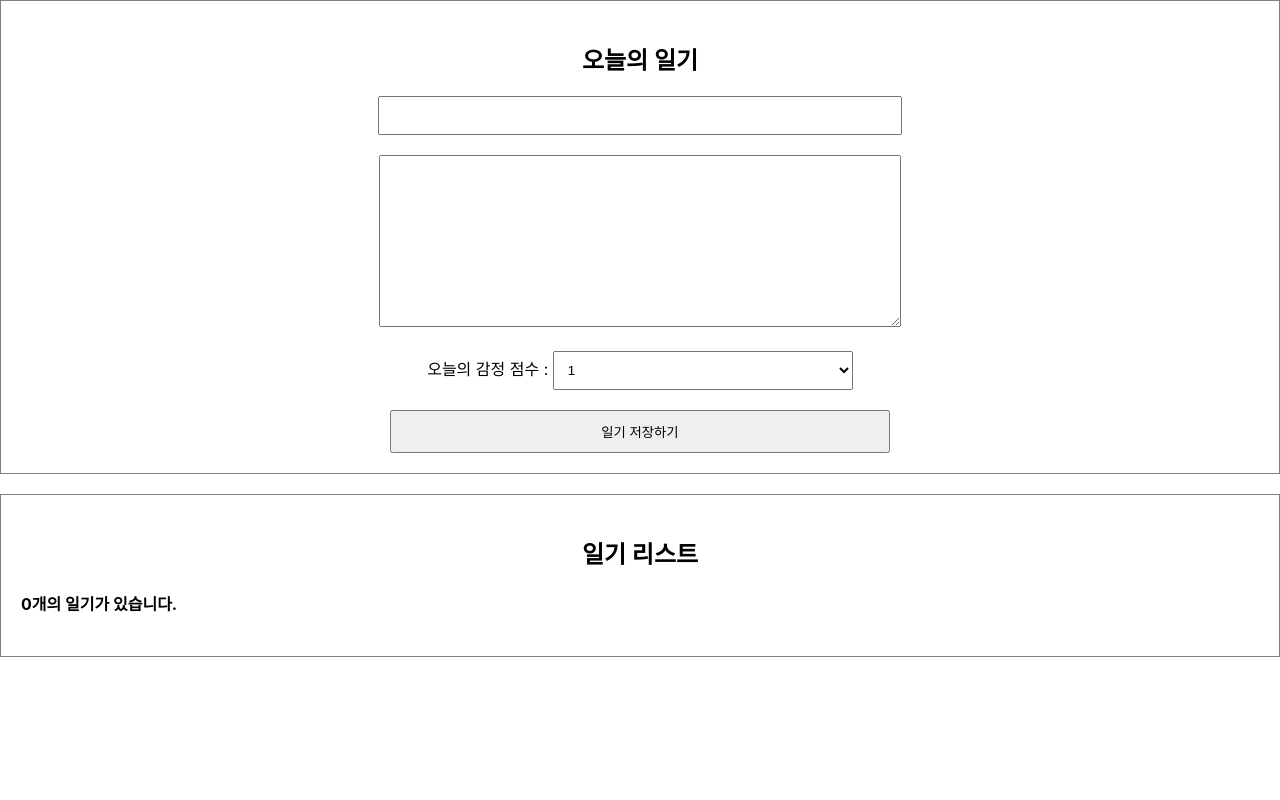
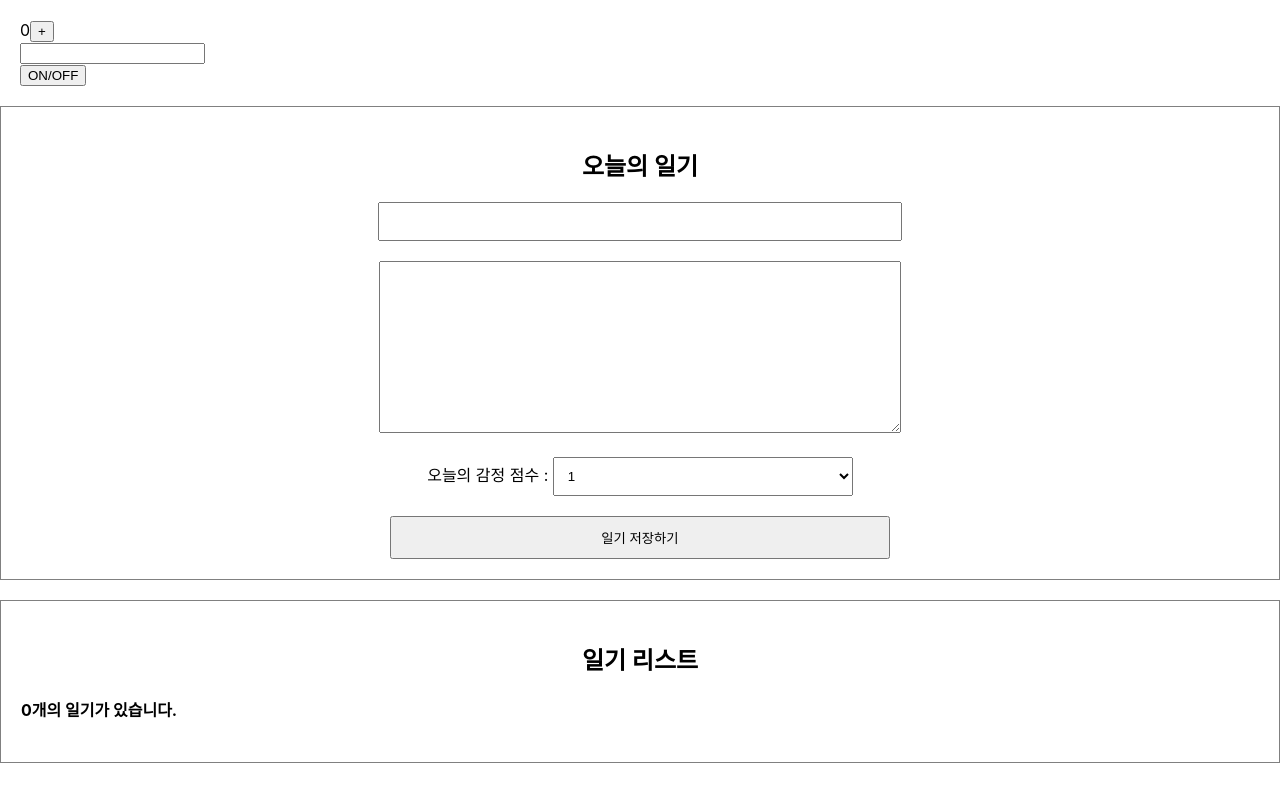
Before and after one commit to oseunghyun/react-simplediary, a React (Create React App) app: page / in a window 1280 px wide. Built offline with nearby package versions, Linux system fonts and the light colour scheme.

Commit message:
useEffect

```diff
--- a/src/App.js
+++ b/src/App.js
@@ -2,37 +2,7 @@
 import DiaryEditor from './DiaryEditor';
 import DiaryList from './DiaryList';
 import { useState, useRef } from 'react';
-
-// const dummyList = [
-//   {
-//     id: 1,
-//     author: "오승현",
-//     content: "하이 1",
-//     emotion: 1,
-//     created_date: new Date().getTime()
-//   },
-//   {
-//     id: 2,
-//     author: "이주형",
-//     content: "하이 1",
-//     emotion: 1,
-//     created_date: new Date().getTime()
-//   },
-//   {
-//     id: 3,
-//     author: "이강인",
-//     content: "하이 1",
-//     emotion: 5,
-//     created_date: new Date().getTime()
-//   },
-//   {
-//     id: 4,
-//     author: "새오",
-//     content: "하이 1",
-//     emotion: 1,
-//     created_date: new Date().getTime()
-//   }
-// ]
+import Lifecycle from './Lifecycle';
 
 function App() {
 
@@ -68,6 +38,7 @@
 
   return (
     <div className="App">
+      <Lifecycle/>
       <DiaryEditor onCreate={onCreate}/>
       <DiaryList diaryList={data} onRemove={onRemove} onEdit={onEdit}/>
     </div>
--- /dev/null
+++ b/src/Lifecycle.js
@@ -0,0 +1,51 @@
+import React,{useEffect, useState} from 'react';
+
+const Lifecycle = () => {
+    const [count, setCount] = useState(0);
+    const [text, setText] = useState("");
+    const [isVisible, setIsVisible] = useState(false);
+    const toggle = () => setIsVisible(!isVisible);
+
+    const UnmountTest = () => {
+        console.log("Mount!")
+        useEffect(() => {
+            return () => {
+                console.log("Unmount!");
+            }
+
+        }, []);
+        return <div>Unmount Test Component</div>
+    }
+
+    useEffect(()=>{
+        console.log("Mount!");
+    },[]);
+
+    useEffect(()=>{
+        console.log(`${count}is updated`);
+        if(count > 5) {
+            alert("count가 5를 넘었습니다. 따라서 5로 초기화합니다.");
+            setCount(1);
+        }
+    },[count]);
+
+    useEffect(()=>{
+        console.log(`${text}is updated`);
+
+    },[text]);
+
+    return <div style={{padding: 20}}>
+        <div>
+            {count}
+            <button onClick={()=>setCount(count+1)}>+</button>
+        </div>
+        <div>
+            <input value={text} onChange={(e)=>setText(e.target.value)}/>
+        </div>
+        <div>
+            <button onClick={toggle}>ON/OFF</button>
+            {isVisible && <UnmountTest/>}
+        </div>
+    </div>
+};
+export default Lifecycle;
```
